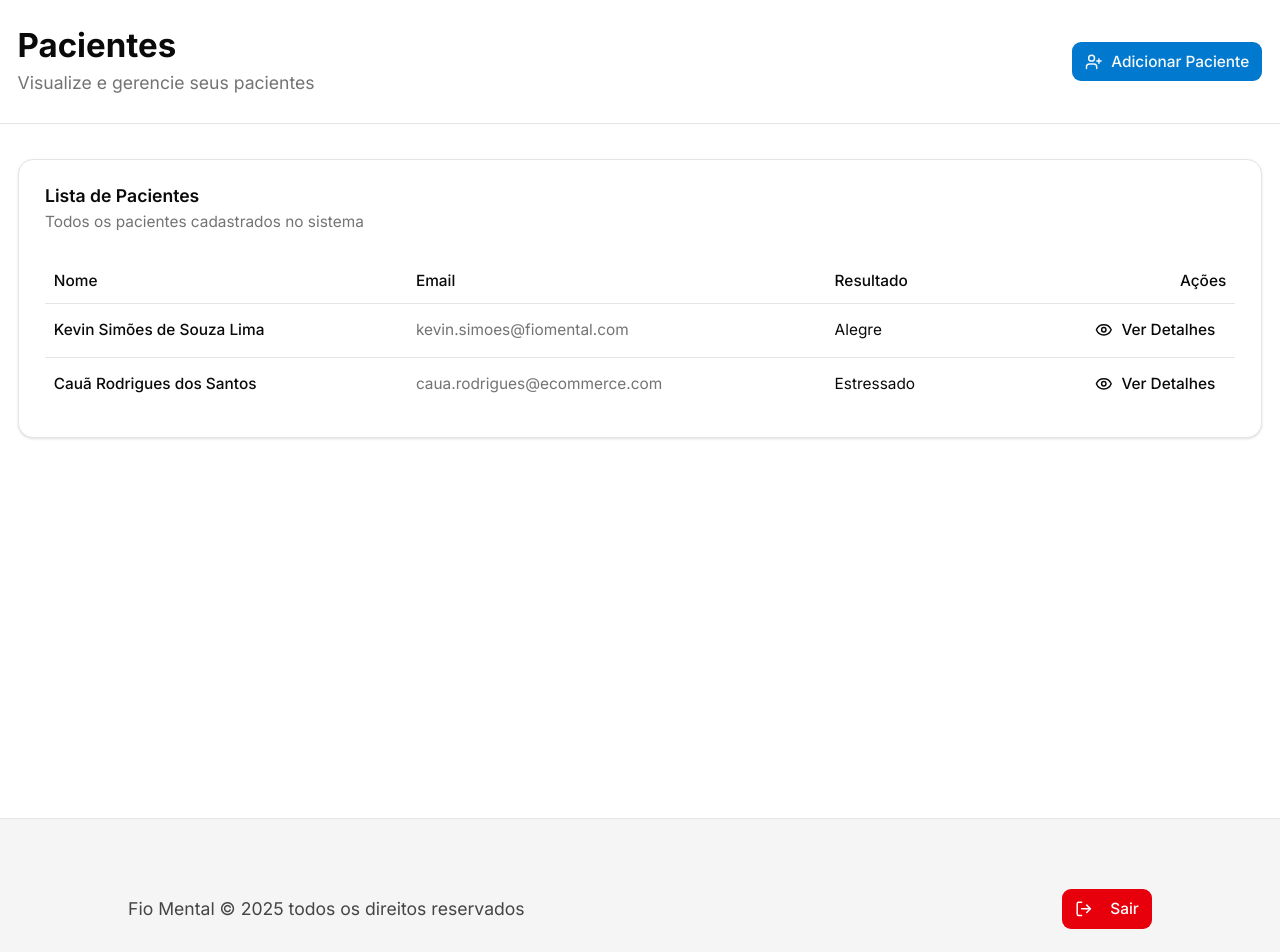
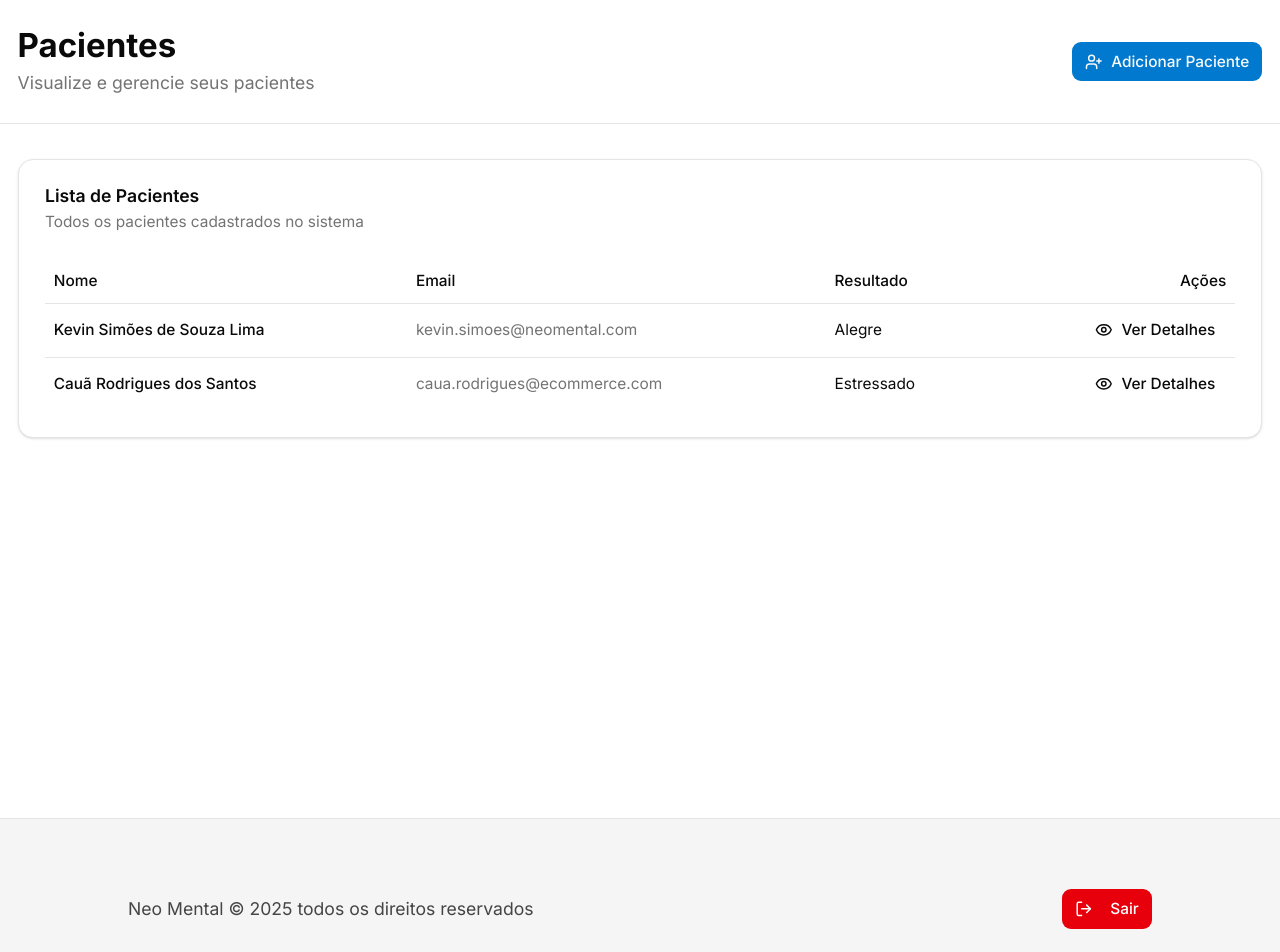
Before and after one commit to flavioow/fio-mental, a Next.js app: page /patients in a window 1280 px wide. Shown: the top 952 px of the page. Built offline with nearby package versions, Linux system fonts and the light colour scheme.

Commit message:
:lipstick: Feat: Trocando FIO por NEO

```diff
--- a/src/app/(private)/(psychologist)/patients/page.tsx
+++ b/src/app/(private)/(psychologist)/patients/page.tsx
@@ -11,7 +11,7 @@ const pacientes = [
     {
         id: 1,
         nome: "Kevin Simões de Souza Lima",
-        email: "kevin.simoes@fiomental.com",
+        email: "kevin.simoes@neomental.com",
         resultado: "Alegre",
         status: "completed",
     },
--- a/src/app/(private)/layout.tsx
+++ b/src/app/(private)/layout.tsx
@@ -11,7 +11,7 @@ export default function PrivateLayout({
             {children}
             <footer className="content-grid bg-muted border-t py-16 mt-4">
                 <section className="flex justify-between items-center flex-col lg:flex-row gap-8">
-                    <p className="text-foreground/75">Fio Mental © 2025 todos os direitos reservados</p>
+                    <p className="text-foreground/75">Neo Mental © 2025 todos os direitos reservados</p>
                     <LogoutButton variant="destructive" className="text-background dark:text-foreground" />
                 </section>
             </footer>
--- a/src/app/(public)/(index)/about-section.tsx
+++ b/src/app/(public)/(index)/about-section.tsx
@@ -27,8 +27,8 @@ const cards = [
 export function AboutSection() {
     return (
         <section id="about">
-            <h2 className="font-josefin font-bold text-3xl text-center mb-2">Sobre o FIO Mental</h2>
-            <p className="md:text-justify md:indent-8 text-foreground/75">O Mental FIO é um espaço pensado para promover bem-estar e cuidado emocional de forma acessível. Através da nossa plataforma, colaboradores podem conversar com um psicólogo virtual e receber relatórios personalizados, empresas podem oferecer benefícios de saúde mental aos seus times, e psicólogos têm a chance de impactar mais vidas com seu trabalho. Nosso objetivo é facilitar o acesso à escuta, ao apoio e ao autoconhecimento — tudo em um só lugar.</p>
+            <h2 className="font-josefin font-bold text-3xl text-center mb-2">Sobre o NEO Mental</h2>
+            <p className="md:text-justify md:indent-8 text-foreground/75">O Mental NEO é um espaço pensado para promover bem-estar e cuidado emocional de forma acessível. Através da nossa plataforma, colaboradores podem conversar com um psicólogo virtual e receber relatórios personalizados, empresas podem oferecer benefícios de saúde mental aos seus times, e psicólogos têm a chance de impactar mais vidas com seu trabalho. Nosso objetivo é facilitar o acesso à escuta, ao apoio e ao autoconhecimento — tudo em um só lugar.</p>
 
             <div className="my-6 grid grid-cols-[repeat(auto-fit,minmax(300px,1fr))] gap-4 mb-16">
                 {cards.map((card, index) => (
--- a/src/app/(public)/(index)/page.tsx
+++ b/src/app/(public)/(index)/page.tsx
@@ -13,7 +13,7 @@ export default function Index() {
 
                 <div className="z-0">
                     <p className="font-medium text-center mb-6 text-secondary">Prazer, bem vindo ao</p>
-                    <h1 className="font-josefin font-bold text-6xl text-center mb-2 text-primary-foreground">FIO Mental</h1>
+                    <h1 className="font-josefin font-bold text-6xl text-center mb-2 text-primary-foreground">NEO Mental</h1>
                     <p className="text-center text-balance text-xl max-w-[600px] mb-12 text-primary-foreground">Um espaço pensado para promover bem-estar e cuidado emocional de forma acessível. Conectamos colaboradores, psicólogos e empresas em uma plataforma única.</p>
 
                     <div className="flex flex-col lg:flex-row gap-4 justify-center items-center">
--- a/src/app/(public)/(index)/role-section.tsx
+++ b/src/app/(public)/(index)/role-section.tsx
@@ -45,7 +45,7 @@ export function RoleSection() {
     return (
         <section id="role">
             <h2 className="font-josefin font-bold text-3xl text-center mb-2">Como você deseja continuar?</h2>
-            <p className="text-center text-balance text-xl max-w-[600px] mb-12 mx-auto text-foreground/75">Escolha o tipo de cadastro que melhor se adequa ao seu perfil e comece sua jornada no FIO Mental.</p>
+            <p className="text-center text-balance text-xl max-w-[600px] mb-12 mx-auto text-foreground/75">Escolha o tipo de cadastro que melhor se adequa ao seu perfil e comece sua jornada no NEO Mental.</p>
 
             <div className="flex flex-col items-center gap-4 mb-8">
                 <RadioGroup value={selectedType} onValueChange={setSelectedType} className="flex flex-col items-center gap-4 w-full">
--- a/src/app/(public)/login/login-form.tsx
+++ b/src/app/(public)/login/login-form.tsx
@@ -53,7 +53,7 @@ export function LoginForm() {
         <Card className="w-full">
             <CardHeader className="text-center">
                 <CardTitle className="text-2xl">Entrar</CardTitle>
-                <p className="text-muted-foreground">Acesse sua conta no FIO Mental</p>
+                <p className="text-muted-foreground">Acesse sua conta no NEO Mental</p>
             </CardHeader>
             <CardContent>
                 <form onSubmit={handleSubmit} className="space-y-4">
--- a/src/app/layout.tsx
+++ b/src/app/layout.tsx
@@ -9,7 +9,7 @@ const josefin = Josefin_Sans({ subsets: ["latin"], variable: "--font-josefin" })
 
 
 export const metadata: Metadata = {
-    title: "Fio Mental",
+    title: "Neo Mental",
     description: "Conecta pessoas, empresas e psicólogos em um ambiente seguro e acessível para cuidar da saúde mental",
     authors: [
         { name: "Flávio Henrique Perusin de Souza", url: "https://flavioow.vercel.app/" },
@@ -42,7 +42,7 @@ export const metadata: Metadata = {
             sizes: "180x180",
         },
     ],
-    appleWebApp: { capable: true, title: "Fio Mental", statusBarStyle: "default" },
+    appleWebApp: { capable: true, title: "Neo Mental", statusBarStyle: "default" },
 }
 
 export default function RootLayout({
--- a/src/components/layout/footer.tsx
+++ b/src/components/layout/footer.tsx
@@ -5,11 +5,11 @@ export function Footer() {
         <footer className="content-grid bg-secondary py-16">
             <section className="flex justify-between items-center flex-col lg:flex-row gap-8">
                 <a href="/" className="flex gap-2 items-center">
-                    <Image src="/assets/fiohomem.png" alt="Fio" width="92" height="92" />
-                    <p className="font-bold text-3xl">Fio Mental</p>
+                    <Image src="/assets/fiohomem.png" alt="Neo" width="92" height="92" />
+                    <p className="font-bold text-3xl">Neo Mental</p>
                 </a>
 
-                <p className="text-foreground/75">Fio Mental © 2025 todos os direitos reservados</p>
+                <p className="text-foreground/75">Neo Mental © 2025 todos os direitos reservados</p>
             </section>
         </footer>
     )
--- a/src/components/layout/navbar.tsx
+++ b/src/components/layout/navbar.tsx
@@ -6,7 +6,7 @@ export function Navbar() {
         <header className="w-full fixed top-0 z-50 flex justify-center items-center">
             <div className="flex gap-4 justify-center items-center w-fit bg-background/50 backdrop-blur-md px-2 my-4 rounded-md">
                 <a href="/">
-                    <Image src="/assets/fiohomem.png" alt="Fio" width="42" height="42" />
+                    <Image src="/assets/fiohomem.png" alt="Neo" width="42" height="42" />
                 </a>
                 <nav>
                     <ul className="flex gap-2">
```
